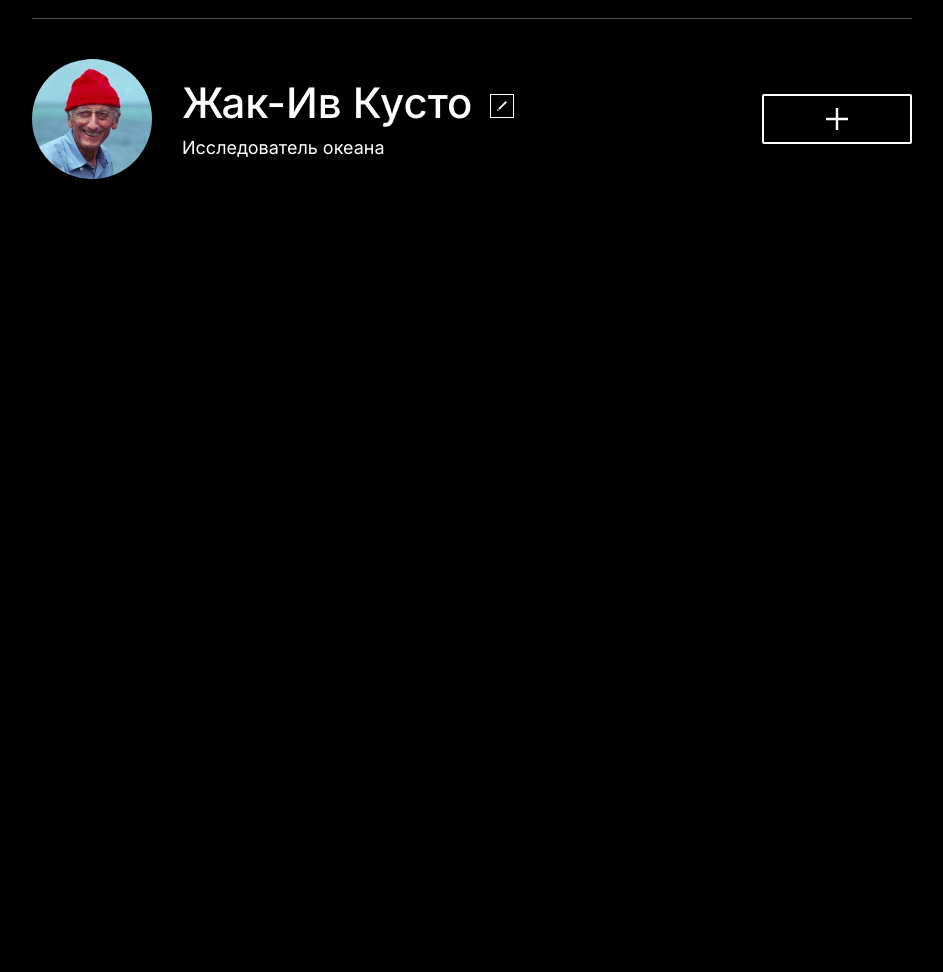
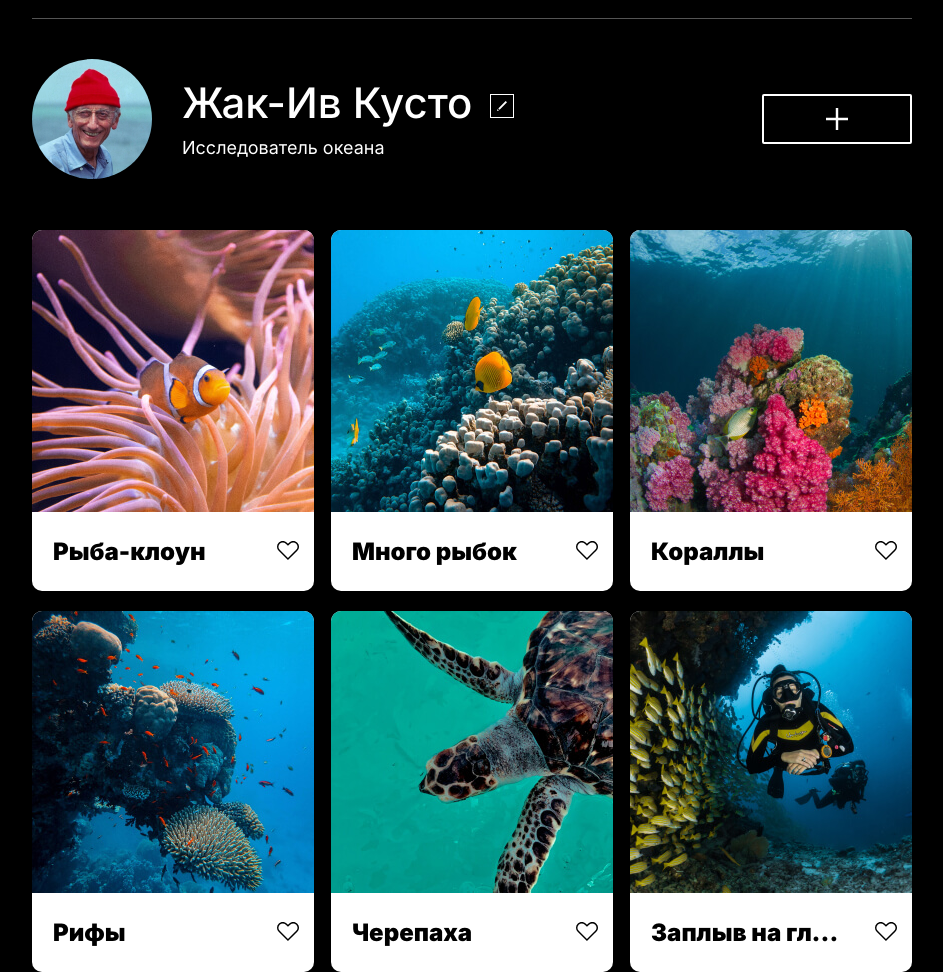
Before and after one commit to NatalyaMochalova/mesto, a plain HTML site: page index.html in a window 1280 px wide. Shown: the part 100-1072 px from the top of the page, without its empty margins (168-1111 px from the left). Before the commit the page ends 800 px from the top, so only its background shows below. Drawn offline with Linux system fonts and the light colour scheme.

Commit message:
feat: добавить блоки elements и element и адаптив

```diff
--- /dev/null
+++ b/blocks/element/__content/element__content.css
@@ -0,0 +1,13 @@
+.element__content {
+  padding-left: 21px;
+  display: -webkit-box;
+  display: -ms-flexbox;
+  display: flex;
+  -webkit-box-align: baseline;
+      -ms-flex-align: baseline;
+          align-items: baseline;
+  -webkit-box-pack: justify;
+      -ms-flex-pack: justify;
+          justify-content: space-between;
+  max-width: 246px;
+}
--- /dev/null
+++ b/blocks/element/__image/element__image.css
@@ -0,0 +1,6 @@
+.element__image {
+  display: block;
+  -o-object-fit: cover;
+    object-fit: cover;
+  margin-bottom: 25px;
+}
--- /dev/null
+++ b/blocks/element/__like/_active/element__like_active.css
@@ -0,0 +1,3 @@
+.element__like_active {
+  background: black;
+}
--- /dev/null
+++ b/blocks/element/__like/element__like.css
@@ -0,0 +1,14 @@
+.element__like {
+  -webkit-transition: opacity .4s ease;
+  -o-transition: opacity .4s ease;
+  transition: opacity .4s ease;
+  width: 22px;
+  height: 19px;
+  background: url(../../../images/element__like.svg);
+  border: none;
+}
+
+.element__like:hover {
+  opacity: .6;
+  cursor: pointer;
+}
--- /dev/null
+++ b/blocks/element/__title/element__title.css
@@ -0,0 +1,11 @@
+.element__title {
+  margin: 0;
+  font-weight: 900;
+  font-size: 24px;
+  line-height: 29px;
+  max-width: 200px;
+  -o-text-overflow: ellipsis;
+    text-overflow: ellipsis;
+  white-space: nowrap;
+  overflow: hidden;
+}
--- /dev/null
+++ b/blocks/element/element.css
@@ -0,0 +1,9 @@
+.element {
+  width: 282px;
+  height: 361px;
+  background: white;
+  border-radius: 10px;
+  overflow: hidden;
+  -ms-grid-column-align: center;
+      justify-self: center;
+}
--- /dev/null
+++ b/blocks/elements/elements.css
@@ -0,0 +1,21 @@
+.elements {
+  max-width: 880px;
+  margin: auto;
+  padding-top: 51px;
+  display: -ms-grid;
+  display: grid;
+  grid-template-columns: repeat(auto-fit, minmax(282px, 1fr));
+  gap: 20px 17px;
+}
+
+@media screen and (max-width: 950px) {
+  .elements {
+    padding: 51px 20px 0;
+  }
+}
+
+@media screen and (max-width: 320px) {
+  .elements {
+    padding-top: 36px;
+  }
+}
--- a/index.html
+++ b/index.html
@@ -31,6 +31,50 @@
         </div>
         <button class="profile__add-button"></button>
       </section>
+      <section class="elements">
+        <article class="element">
+          <img src="images/element__image-clownFish.jpg" alt="фото рыба-клоун" class="element__image">
+          <div class="element__content">
+            <h2 class="element__title">Рыба-клоун</h2>
+            <button class="element__like"></button>
+          </div>
+        </article>
+        <article class="element">
+          <img src="images/element__image-lotsOfFish.jpg" alt="фото много рыбок" class="element__image">
+          <div class="element__content">
+            <h2 class="element__title">Много рыбок</h2>
+            <button class="element__like"></button>
+          </div>
+        </article>
+        <article class="element">
+          <img src="images/element__image-corals.jpg" alt="фото кораллы" class="element__image">
+          <div class="element__content">
+            <h2 class="element__title">Кораллы</h2>
+            <button class="element__like"></button>
+          </div>
+        </article>
+        <article class="element">
+          <img src="images/element__image-reefs.jpg" alt="фото рифы" class="element__image">
+          <div class="element__content">
+            <h2 class="element__title">Рифы</h2>
+            <button class="element__like"></button>
+          </div>
+        </article>
+        <article class="element">
+          <img src="images/element__image-turtle.jpg" alt="фото черепаха" class="element__image">
+          <div class="element__content">
+            <h2 class="element__title">Черепаха</h2>
+            <button class="element__like"></button>
+          </div>
+        </article>
+        <article class="element">
+          <img src="images/element__image-swimmingToTheDepth.jpg" alt="фото заплыв на глубину" class="element__image">
+          <div class="element__content">
+            <h2 class="element__title">Заплыв на глубину</h2>
+            <button class="element__like"></button>
+          </div>
+        </article>
+      </section>
     </main>
   </div>
   <script src="script/index.js"></script>
--- a/pages/index.css
+++ b/pages/index.css
@@ -19,3 +19,13 @@
 @import url(../blocks/profile/__edit-button/profile__edit-button.css);
 @import url(../blocks/profile/__subtitle/profile__subtitle.css);
 @import url(../blocks/profile/__add-button/profile__add-button.css);
+
+/*elements*/
+@import url(../blocks/elements/elements.css);
+
+/*element*/
+@import url(../blocks/element/element.css);
+@import url(../blocks/element/__image/element__image.css);
+@import url(../blocks/element/__content/element__content.css);
+@import url(../blocks/element/__title/element__title.css);
+@import url(../blocks/element/__like/element__like.css);
```
Also changed, not shown: images/element__image-clownFish.jpg (renamed from images/matteo-vella-Tsp3siUsJEg-unsplash 1 (1).jpg), images/element__image-corals.jpg (renamed from images/milos-prelevic-2xuiab6o-qc-unsplash 1 (1) (1).jpg), images/element__image-lotsOfFish.jpg (renamed from images/francesco-ungaro-VRGJDKYUrKo-unsplash 1 (1).jpg), images/element__image-reefs.jpg (renamed from images/francesco-ungaro-hqAGgNsMpEY-unsplash 1 (1).jpg), images/element__image-swimmingToTheDepth.jpg (renamed from images/sebastian-pena-lambarri-7i5HMCGupVw-unsplash 1 (1).jpg), images/element__image-turtle.jpg (renamed from images/naail-hussain-W6w9cGwchkQ-unsplash 1 (1).jpg), images/element__like.svg (renamed from images/like.svg).
